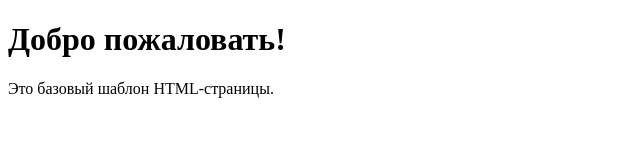
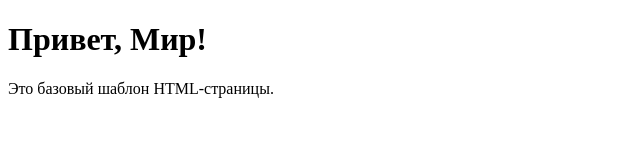
Before and after one commit to aliabespaeva22-gif/bebebe, a plain HTML site: page index.html in a window 1280 px wide. Shown: the whole page, without its empty margins (0-640 px from the left). Drawn offline with Linux system fonts and the light colour scheme.

Commit message:
so commit

```diff
--- a/index.html
+++ b/index.html
@@ -6,7 +6,7 @@
     <title>Привет Мир</title>
 </head>
 <body>
-    <h1>Добро пожаловать!</h1>
+    <h1>Привет, Мир!</h1>
     <p>Это базовый шаблон HTML-страницы.</p>
 </body>
 </html>
```
